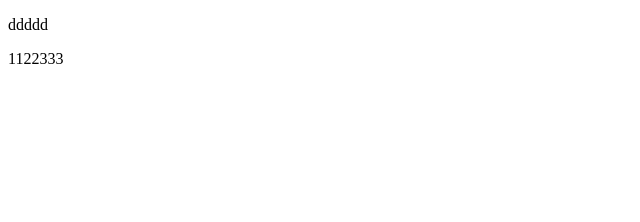
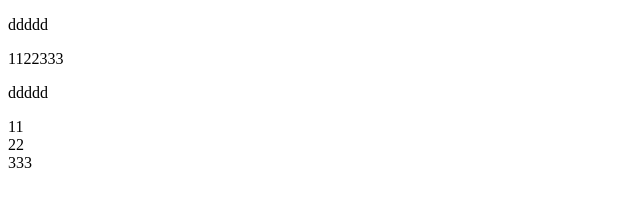
Before and after one commit to Felix-Prince/React-Web-Template, a React app: page / in a window 1280 px wide. Shown: the top 222 px of the page, without its empty margins (0-640 px from the left). Built offline with nearby package versions, Linux system fonts and the light colour scheme.

Commit message:
fix: 绕开了 react UMD 的报错

```diff
--- a/src/App.tsx
+++ b/src/App.tsx
@@ -1,4 +1,5 @@
 import { FC } from 'react'
+import Demo from './Demo'
 // import styles from './styles.less'
 
 // TODO: 实现 less modules 的方式
@@ -18,6 +19,7 @@ const App: FC<AppType> = () => {
 			{arr.map((item) => {
 				return <span key={item}>{item}</span>
 			})}
+			<Demo />
 		</div>
 	)
 }
--- /dev/null
+++ b/src/Demo.tsx
@@ -0,0 +1,13 @@
+const Demo = () => {
+	const arr = ['11', '22', '333']
+	return (
+		<div id='xxx' className='test' title='xxxx' style={{ width: 200 }}>
+			<p>ddddd</p>
+			{arr.map((item) => {
+				return <div key={item}>{item}</div>
+			})}
+		</div>
+	)
+}
+
+export default Demo
--- a/src/index.tsx
+++ b/src/index.tsx
@@ -1,4 +1,4 @@
-// import React from 'react'
+import React from 'react'
 import { createRoot } from 'react-dom/client'
 import App from './App'
 
@@ -6,4 +6,8 @@ const container = document.getElementById('root') as HTMLElement
 
 const root = createRoot(container)
 
-root.render(<App count={1} />)
+root.render(
+	<React.StrictMode>
+		<App count={1} />
+	</React.StrictMode>
+)
```
Also changed, not shown: 1 other file (tests, documents, lock files or other folders).
